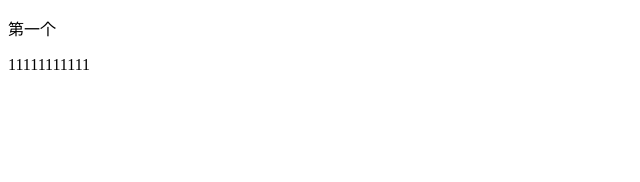
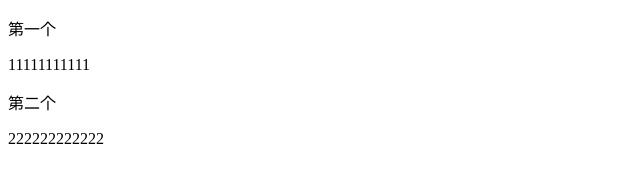
Before and after one commit to qiulai/zzz, a plain HTML site: page index.html in a window 1280 px wide. Shown: the whole page, without its empty margins (0-640 px from the left). Drawn offline with Linux system fonts and the light colour scheme.

Commit message:
第二个版本

```diff
--- a/index.html
+++ b/index.html
@@ -11,6 +11,8 @@
 <body>
   <p>第一个</p>
   <p>11111111111</p>
+  <p>第二个</p>
+  <p>222222222222</p>
 </body>
 
 </html>
```
Also changed, not shown: 1 other file.
